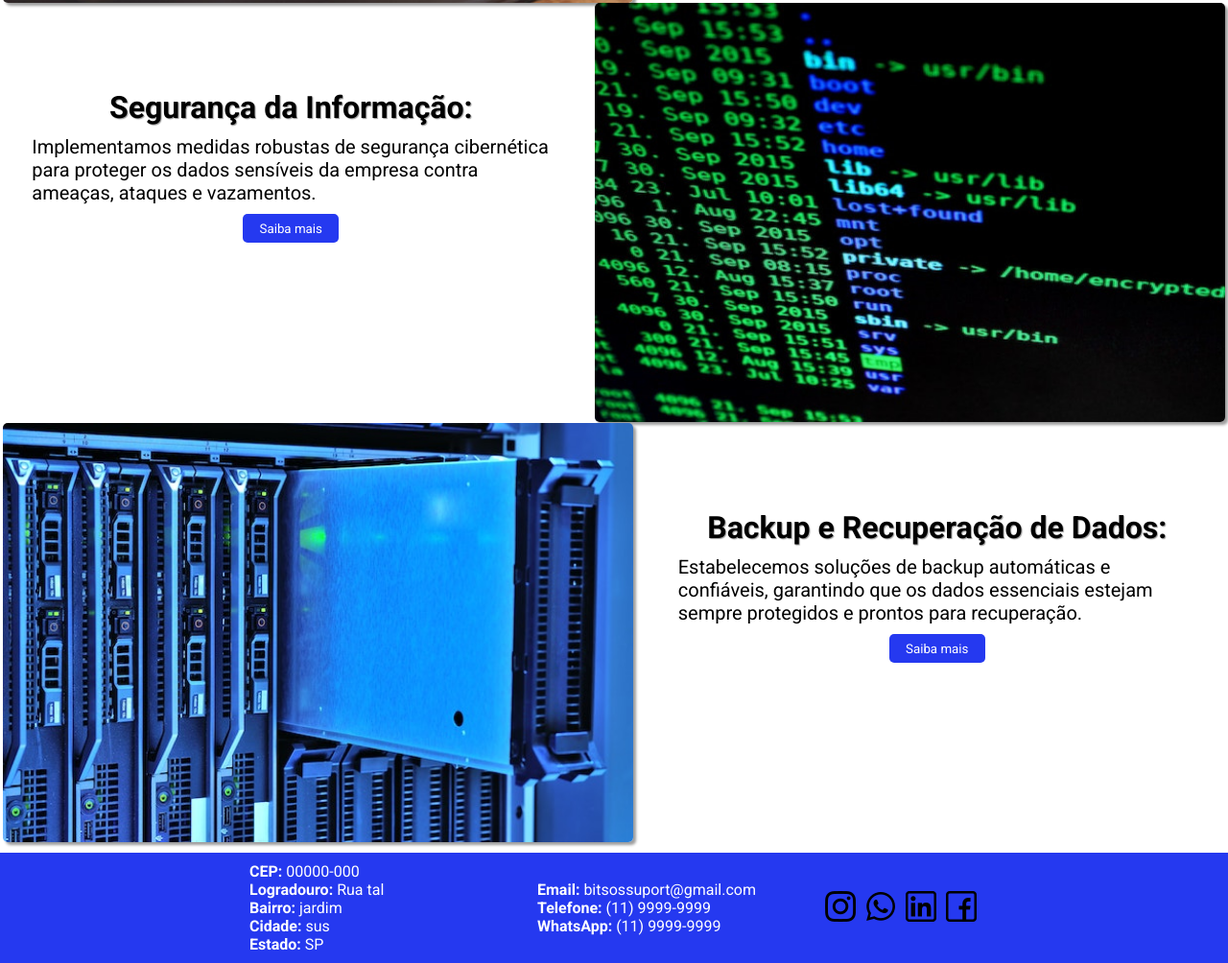
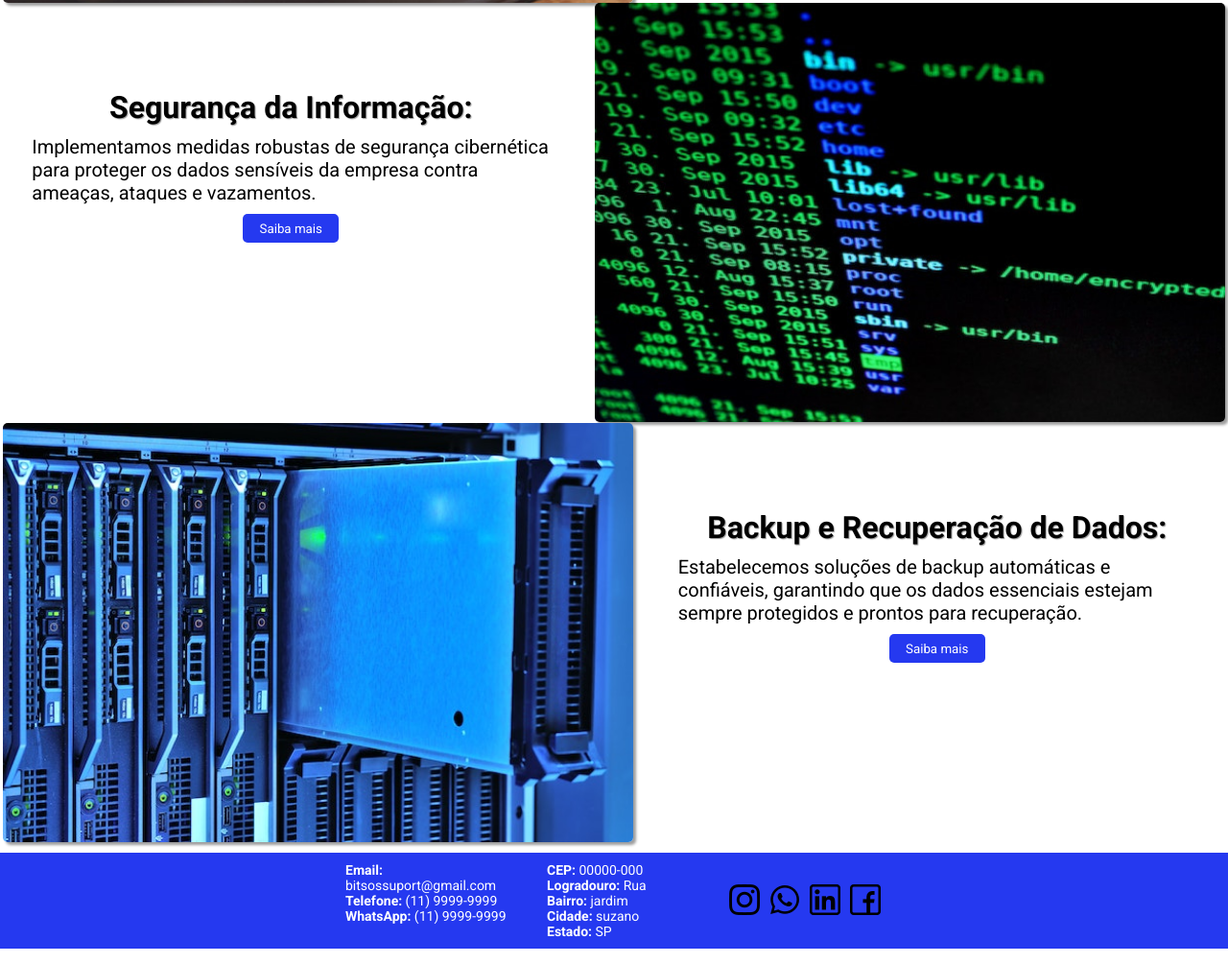
Before and after one commit to Mattheus910/bitsos, a plain HTML site: page index.html in a window 1280 px wide. Shown: the part 3064-4068 px from the top of the page at 96% size. Drawn offline with Linux system fonts and the light colour scheme.

Commit message:
ajuste no rodapé

```diff
--- a/estilos/style.css
+++ b/estilos/style.css
@@ -140,19 +140,24 @@ a:hover {
 /* configurações do rodapé*/
 
 footer {
+    display: flex;
     flex-direction: column;
+    background-color: #2539F0;
     color: #fff;
+    font-size: 14px;
 }
 
 #icones {
+    display: flex;
     width: 160px;
     margin: 5px auto;
     gap: 10px;
 }
 
 .rodape {
-  width: 300px;
-  margin: 10px auto;
+    display: flex;
+    margin: 5px auto;
+    gap: 20px;
 }
 
 li {
@@ -251,7 +256,19 @@ li {
         margin: 10px 0px;
     }
 
-    footer > #icones > a:hover {
+    .rodape {
+        width: 400px;
+    }
+
+    .rodape > article {
+        width: 100%;
+    }
+
+    #icones {
+        gap: 10px;
+    }
+
+    footer > article > #icones > a:hover {
         transform: scale(1.1);
     }
 }
--- a/estilos/trabalhe.css
+++ b/estilos/trabalhe.css
@@ -109,17 +109,22 @@ footer {
     flex-direction: column;
     background-color: #2539F0;
     color: #fff;
+    font-size: 14px;
 }
 
+
+
 #icones {
+    display: flex;
     width: 160px;
     margin: 5px auto;
     gap: 10px;
 }
 
 .rodape {
-  width: 300px;
-  margin: 10px auto;
+    display: flex;
+    margin: 5px auto;
+    gap: 20px;
 }
 
 li {
@@ -174,7 +179,19 @@ li {
         margin: 10px 0px;
     }
 
-    footer > #icones > a:hover {
+    .rodape {
+        width: 400px;
+    }
+
+    .rodape > article {
+        width: 100%;
+    }
+
+    #icones {
+        gap: 10px;
+    }
+
+    footer > article > #icones > a:hover {
         transform: scale(1.1);
     }
 }
--- a/index.html
+++ b/index.html
@@ -53,13 +53,13 @@
         </article>
 
     </section>
-
+    <a name="empresa"></a>
     <!-- texto de apresentação -->
 
     <section class="container">
 
         <article class="texto">
-            <a name="empresa"></a>
+
             <h2>
                 Quem somos ?
             </h2>
@@ -87,11 +87,11 @@
         </p>
 
     </section>
-
+    <a name="produtos"></a>
     <!-- name para linkar ao menu superior & class para a letra ficar azul -->
 
     <article id="servicos">
-        <a name="produtos"></a>
+
         <h2 class="blue">
             Oferecemos os seguintes serviços
         </h2>
@@ -232,23 +232,24 @@
             <a href="#"><img src="imagens/facebook.png" alt="icone facebook"></a>
         </article>
 
-        <article name="contato" class="rodape">
+        <article class="rodape">
+            <article name="contato">
                 <ul>
                     <li><strong>Email:</strong> bitsossuport@gmail.com</li>
                     <li><strong>Telefone:</strong> (11) 9999-9999</li>
                     <li><strong>WhatsApp:</strong> (11) 9999-9999</li>
                 </ul>
             </article>
-
-        <article class="rodape">
+            <article>
                 <ul>
                     <a name="contato"></a>
                     <li><strong>CEP:</strong> 00000-000</li>
-                <li><strong>Logradouro:</strong> Rua tal</li>
+                    <li><strong>Logradouro:</strong> Rua </li>
                     <li><strong>Bairro:</strong> jardim</li>
-                <li><strong>Cidade:</strong> sus</li>
+                    <li><strong>Cidade:</strong> suzano</li>
                     <li><strong>Estado:</strong> SP</li>
                 </ul>
+            </article>
         </article>
 
     </footer>
```
Also changed, not shown: trabalhe.html (+7 -6 lines). Lines whose indentation alone changed are shown as unchanged.
